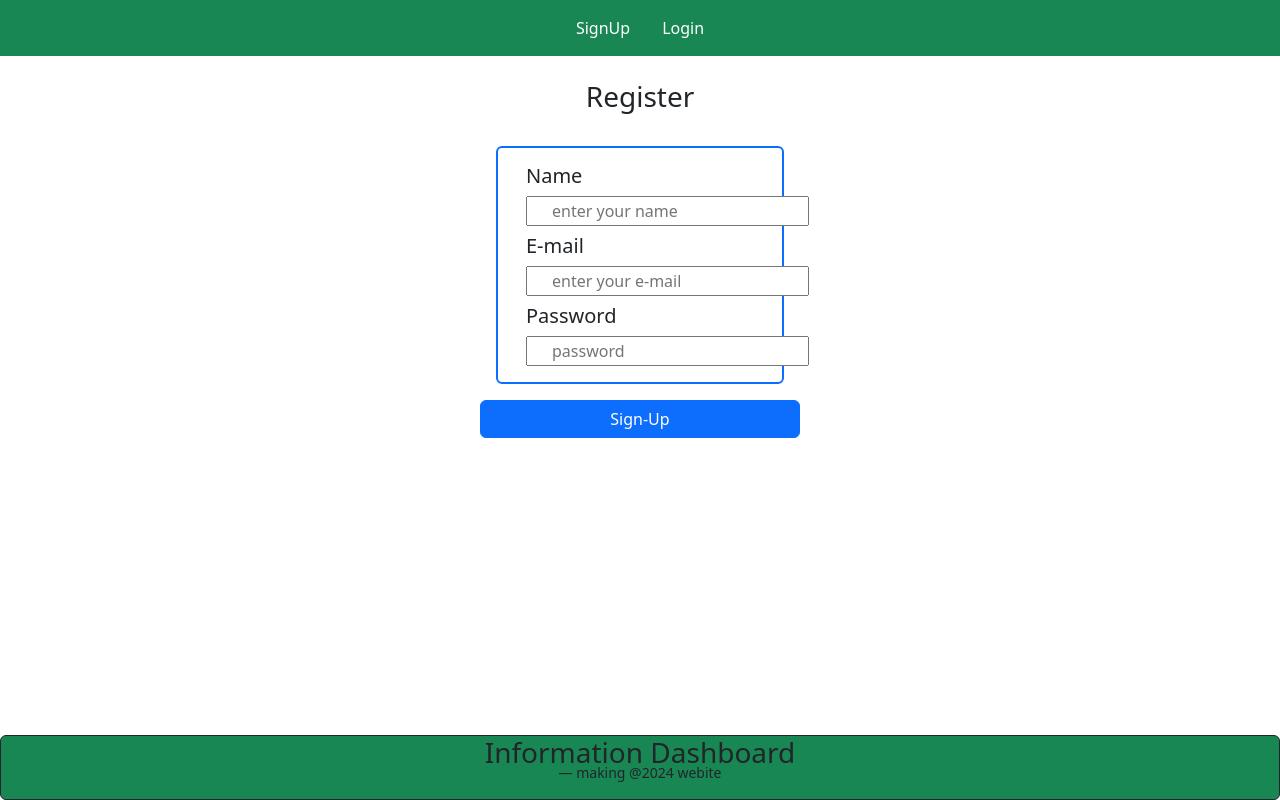
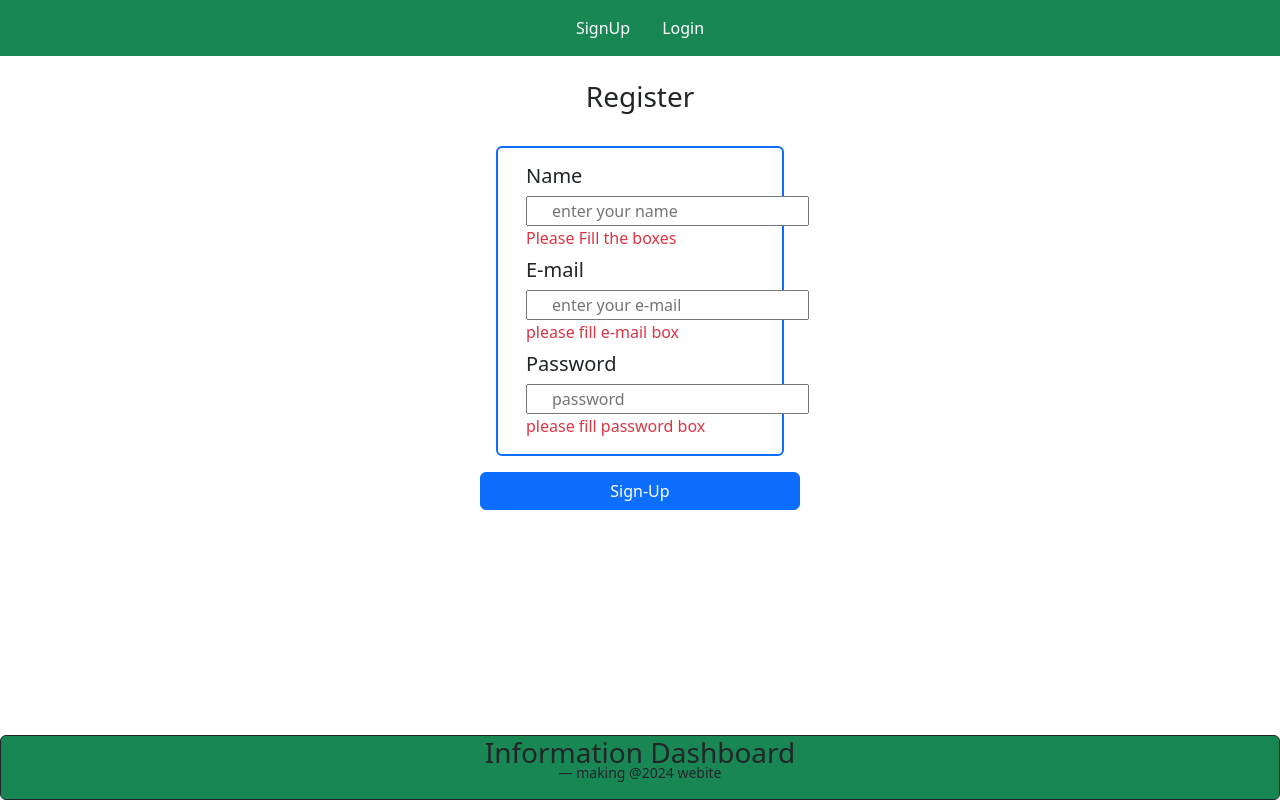
Before and after one commit to Rishavkishore123/MERN_Project, a React (Vite) app in the folder Frontend/: page / in a window 1280 px wide. Both pictures are taken after a click on the button "Sign-Up". Built offline with nearby package versions, Linux system fonts and the light colour scheme; no server answers.

Commit message:
Updated_Signup

```diff
--- a/Frontend/src/components/Signup.jsx
+++ b/Frontend/src/components/Signup.jsx
@@ -6,6 +6,7 @@ const Signup = () => {
     const[name, setName]=useState('');
     const [email,setEmail]=useState('');
     const [password, setPassword]= useState('');
+    const [error, setError]= useState(false);
     const navigate= useNavigate();
 
     useEffect(()=>{
@@ -17,9 +18,10 @@ const Signup = () => {
 
 
     const collectData=async()=>{
-
-
-
+      if(!name || !email || !password){
+        setError(true);
+        return false;
+      }
       let result= await fetch('http://localhost:3001/signup',{
         method:"post",
         body: JSON.stringify({name,email,password}),
@@ -46,10 +48,13 @@ const Signup = () => {
         <div className="card-body  ">
         <h5 className="card-title">Name</h5>
         <input type='text 'className='px-4'value={name} onChange={(e)=>setName(e.target.value)} placeholder='enter your name'/>
+        {error && !name && <span className='text-danger'>Please Fill  the boxes</span>}
         <h5 className="card-title my-2 ">E-mail</h5>
         <input type='text' className='px-4 ' value={email} onChange={(e)=>setEmail(e.target.value)} placeholder='enter your e-mail'/>
+        {error && !email && <span className='text-danger'>please fill e-mail box</span>}
         <h5 className="card-title  my-2">Password</h5>
         <input type='password'className='px-4' value={password} onChange={(e)=>setPassword(e.target.value)} placeholder='password'/>
+        {error && !password && <span className='text-danger'>please fill password box</span>}
        </div>
       </div>
 
```
